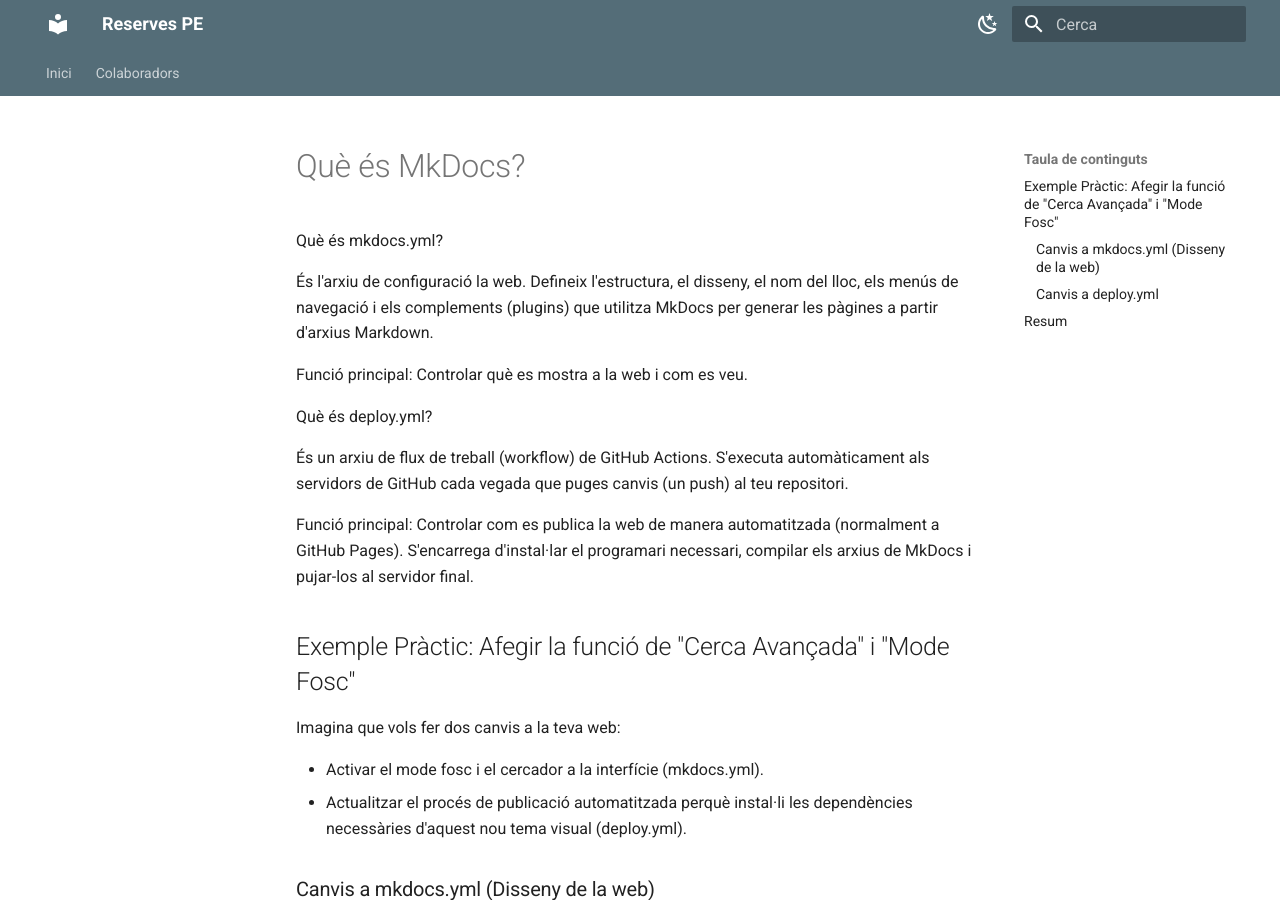
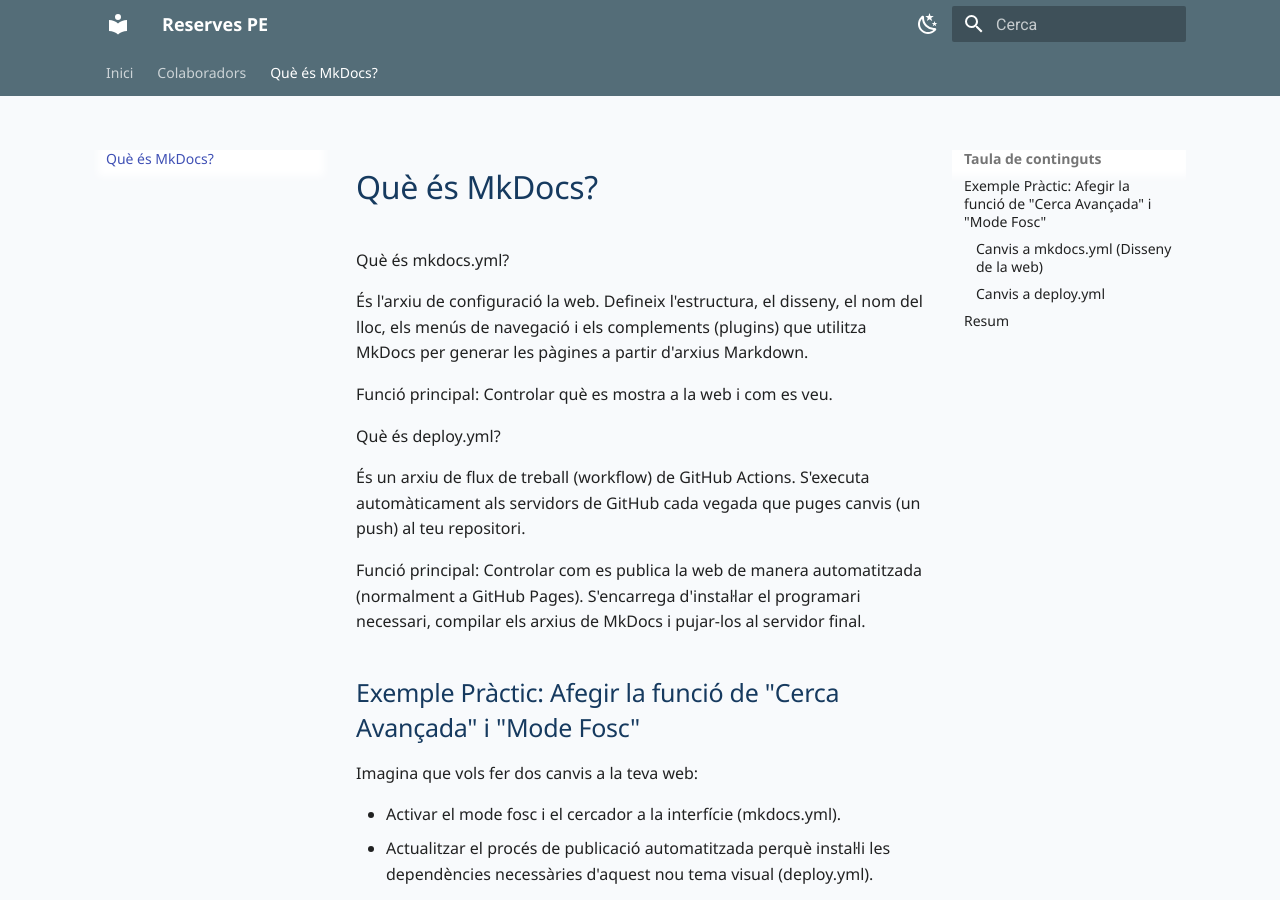
Before and after one commit to burguenopablo7-sketch/reserves-pe, an MkDocs documentation site: the page built from docs/que-es-mkdocs.md, in a window 1280 px wide and 900 px high. Built offline with MkDocs 1.6.1 and Material for MkDocs 9.7.7, drawn with Linux system fonts in a browser that asks for light colours.

Commit message:
Enlazar la nueva página MkDocs a la navegación y al stylesheet de la web

```diff
--- a/mkdocs.yml
+++ b/mkdocs.yml
@@ -32,6 +32,10 @@ theme:
 nav:
   - Inici: index.md
   - Colaboradors: grup.md
+  - Què és MkDocs?: que-es-mkdocs.md
+
+extra_css:
+  - css/extra.css
 
 markdown_extensions:
   - pymdownx.highlight:
```
